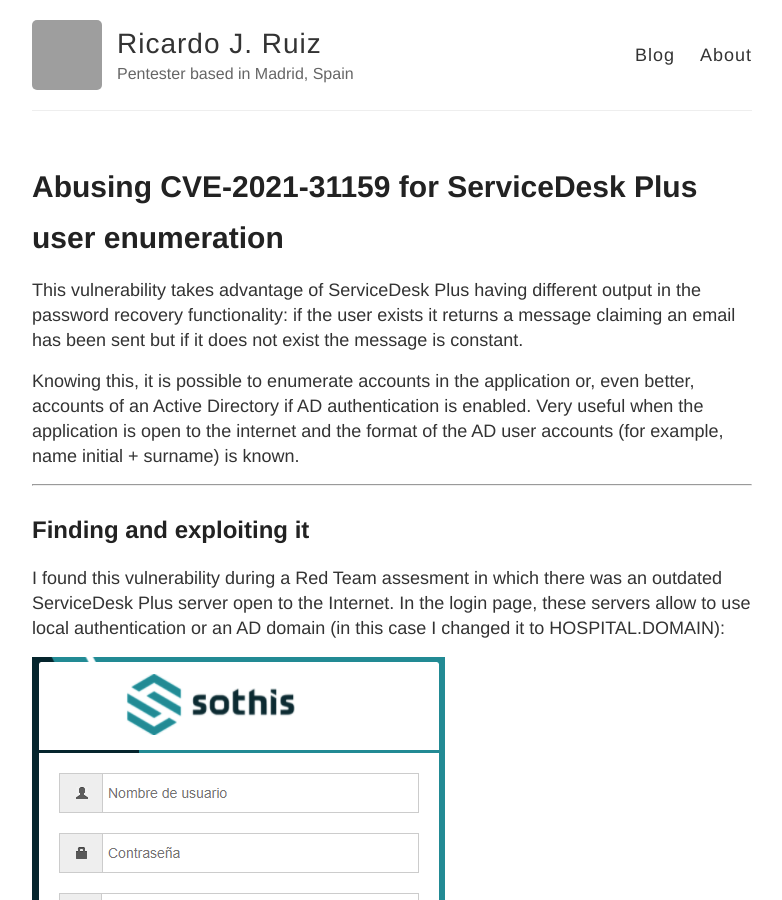
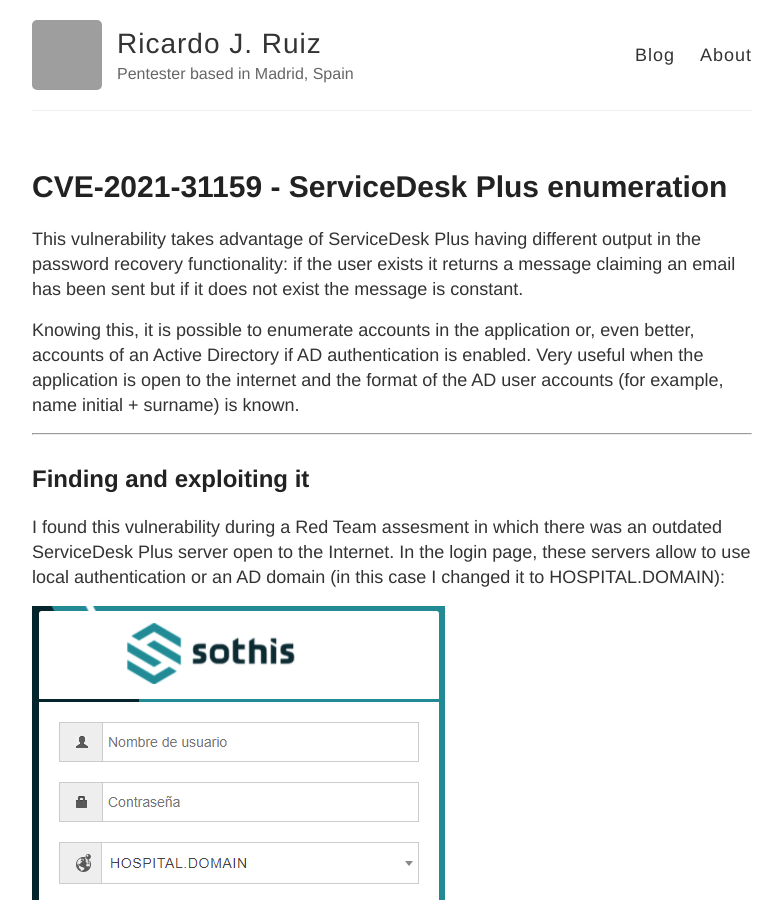
Before and after one commit to ricardojoserf/ricardojoserf.github.io, a Jekyll site: the page built from _posts/2021-8-22-CVE-2021-31159.md, in a window 1280 px wide and 900 px high. Shown: the whole window, without its empty margins (248-1030 px from the left). Built offline with Jekyll 4.4.1, drawn with Linux system fonts in a browser that asks for light colours; grey boxes are pictures that could not be loaded.

Commit message:
Update 2021-8-22-CVE-2021-31159.md

```diff
--- a/_posts/2021-8-22-CVE-2021-31159.md
+++ b/_posts/2021-8-22-CVE-2021-31159.md
@@ -1,7 +1,7 @@
 ---
 layout: post
-description: Abusing CVE-2021-31159 for ServiceDesk Plus user enumeration
-title: Abusing CVE-2021-31159 for ServiceDesk Plus user enumeration
+description: CVE-2021-31159 - ServiceDesk Plus enumeration
+title: CVE-2021-31159 - ServiceDesk Plus enumeration
 ---
 
 This vulnerability takes advantage of ServiceDesk Plus having different output in the password recovery functionality: if the user exists it returns a message claiming an email has been sent but if it does not exist the message is constant.
```
